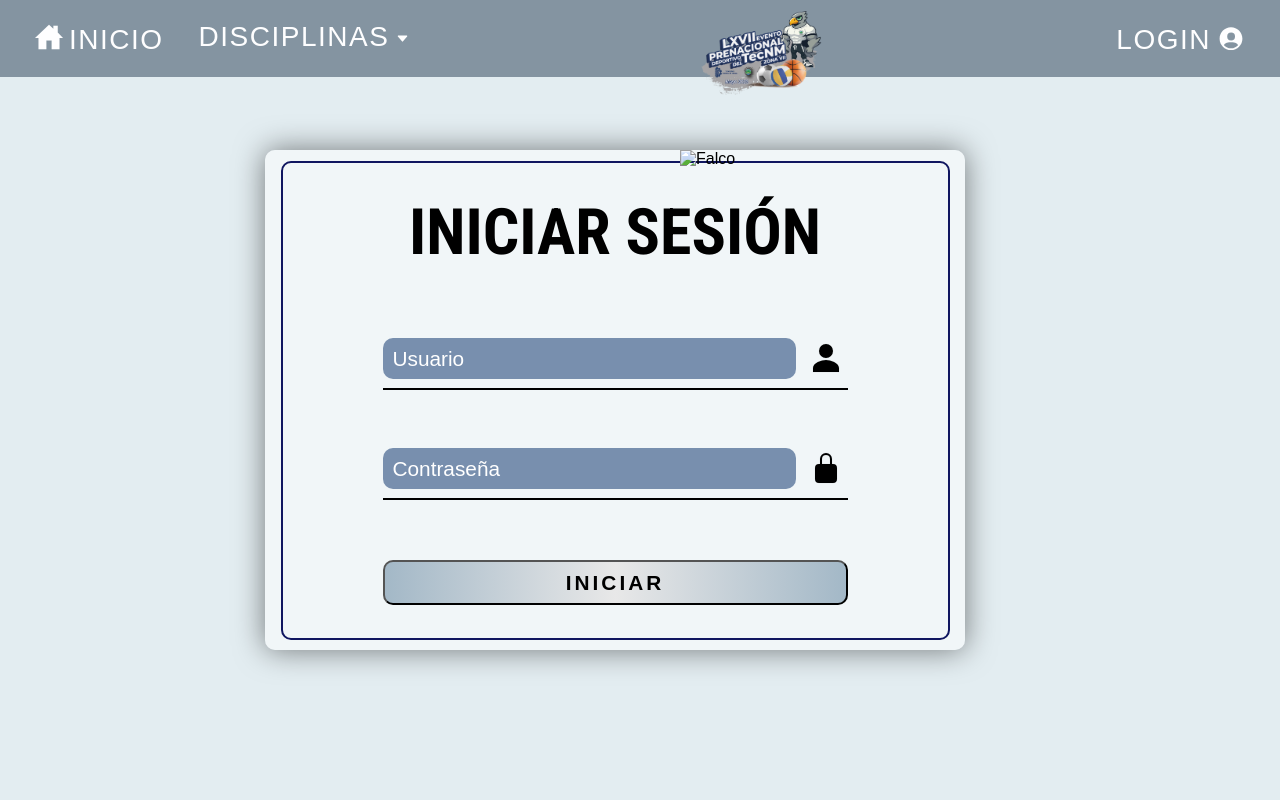
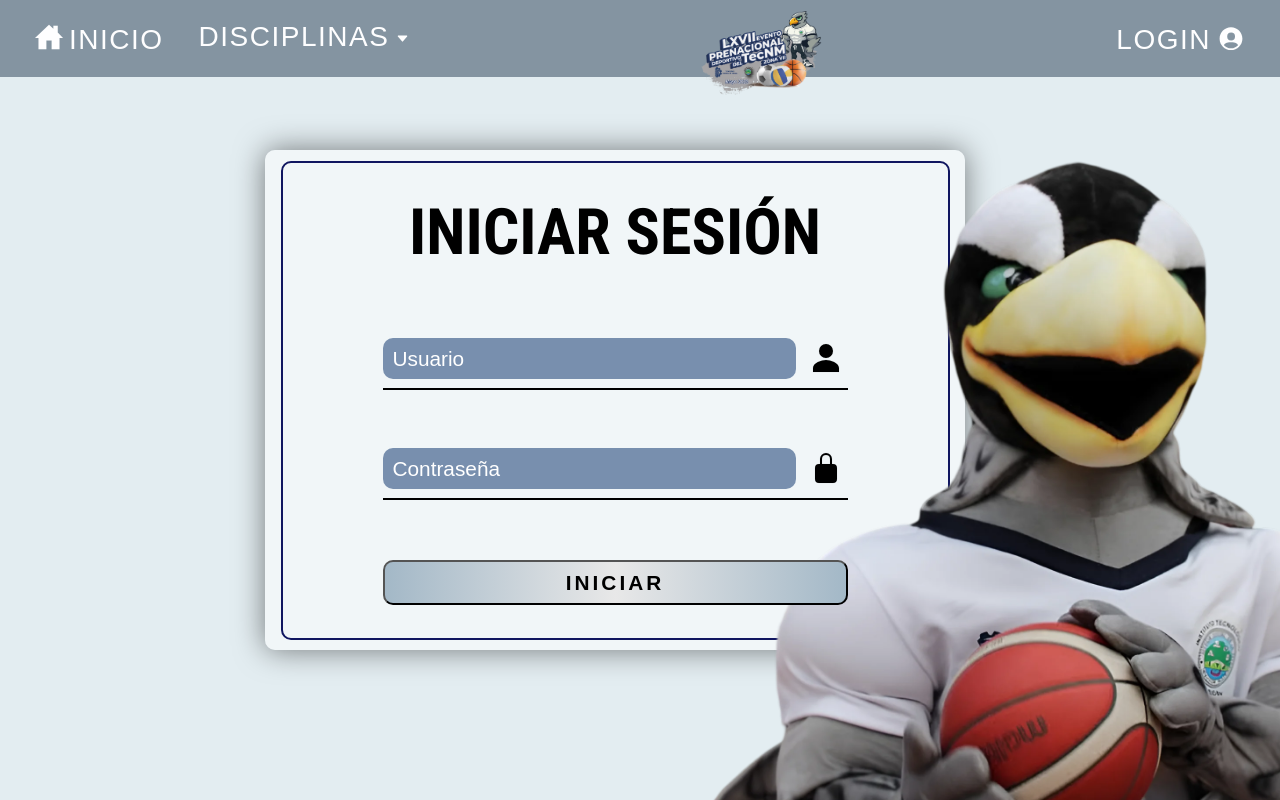
Before and after one commit to NinYuri/prenacionalFront, a plain HTML site: page frontend/login.html in a window 1280 px wide. Drawn offline with nearby package versions, Linux system fonts and the light colour scheme; some packages are replaced by stand-ins of ours; the site is published under a folder, as on GitHub Pages, so addresses that start at the root find nothing; no server answers; a script that the page names is missing; a web font is replaced by a local one.

Commit message:
Update login.html

```diff
--- a/frontend/login.html
+++ b/frontend/login.html
@@ -70,7 +70,7 @@
     </div>
 
     <div class="falco">
-      <img src="/frontend/assets/images/Falco.webp" alt="Falco">
+      <img src="./assets/images/Falco.webp" alt="Falco">
     </div>
   </div>
 
```
